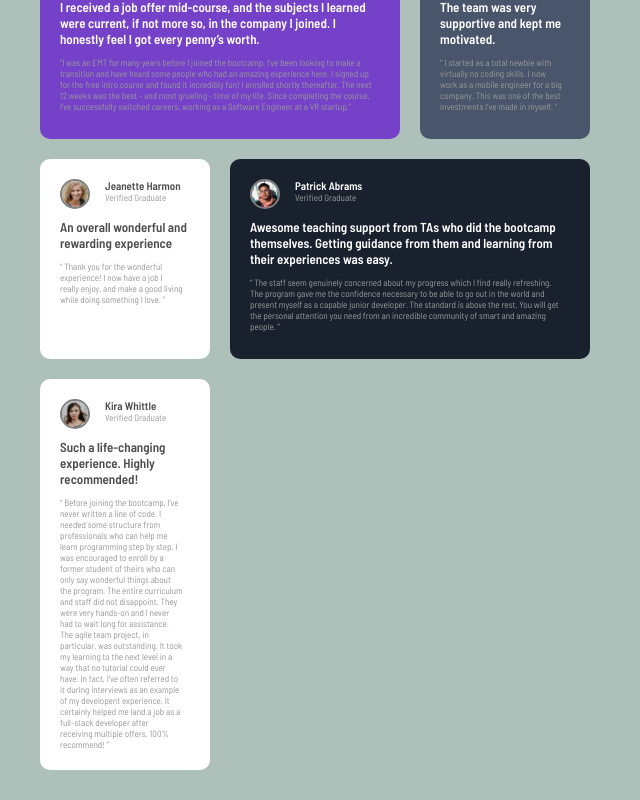
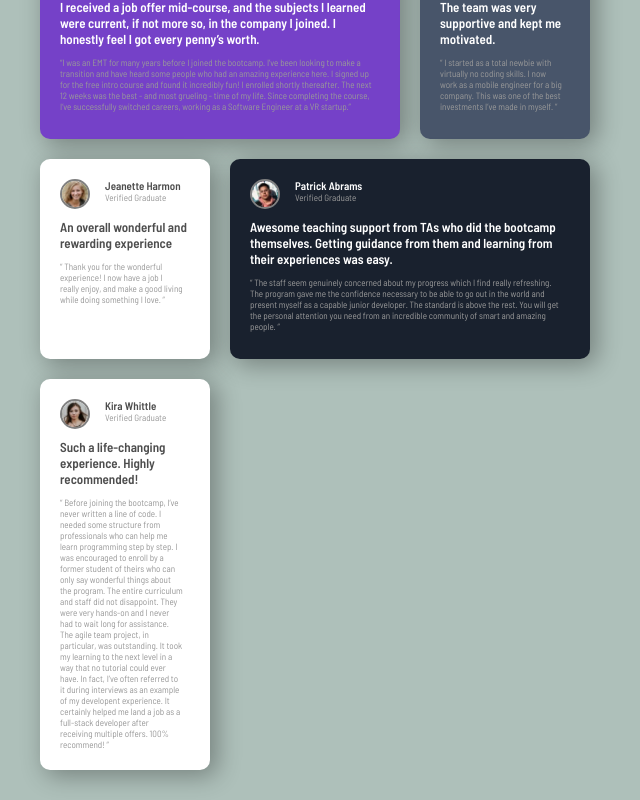
Before and after one commit to Emmy1704/Testimonials-grid-section-main, a plain HTML site: page index.html in a window 1280 px wide. Shown: the part 91-891 px from the top of the page, without its empty margins (200-840 px from the left). Drawn offline with Linux system fonts and the light colour scheme.

Commit message:
third commit

```diff
--- a/index.html
+++ b/index.html
@@ -14,7 +14,7 @@
 </head>
 <body>
   <div class="container">
-    <div class=" content " id="purple" style="background-color: hsl(263, 55%, 52%); " >
+    <div class="purple, content " id="purple" style="background-color: hsl(263, 55%, 52%); " >
       <header>
         <img src="./images/image-daniel.jpg" alt="Daniel's picture">
         <p>
@@ -66,7 +66,7 @@
         while doing something I love. ”
       </p>
     </div>
-    <div class=" content " id="grey" style="background-color: hsl(219, 29%, 14%);" >
+    <div class="grey, content " id="grey" style="background-color: hsl(219, 29%, 14%);" >
       <header>
         <img src="./images/image-patrick.jpg" alt="patrick's picture">
         <p>
--- a/style.css
+++ b/style.css
@@ -16,7 +16,6 @@ body {
    display: grid;
    grid-gap: 20px;
    width: 200px;
-
 }
 
 img {
@@ -30,6 +29,7 @@ img {
 .content {
     padding: 20px;
     border-radius: 10px;
+    box-shadow: 6px 5px 24px 1px rgba(0, 0, 0, 0.32)
 }
 
 header {
```
